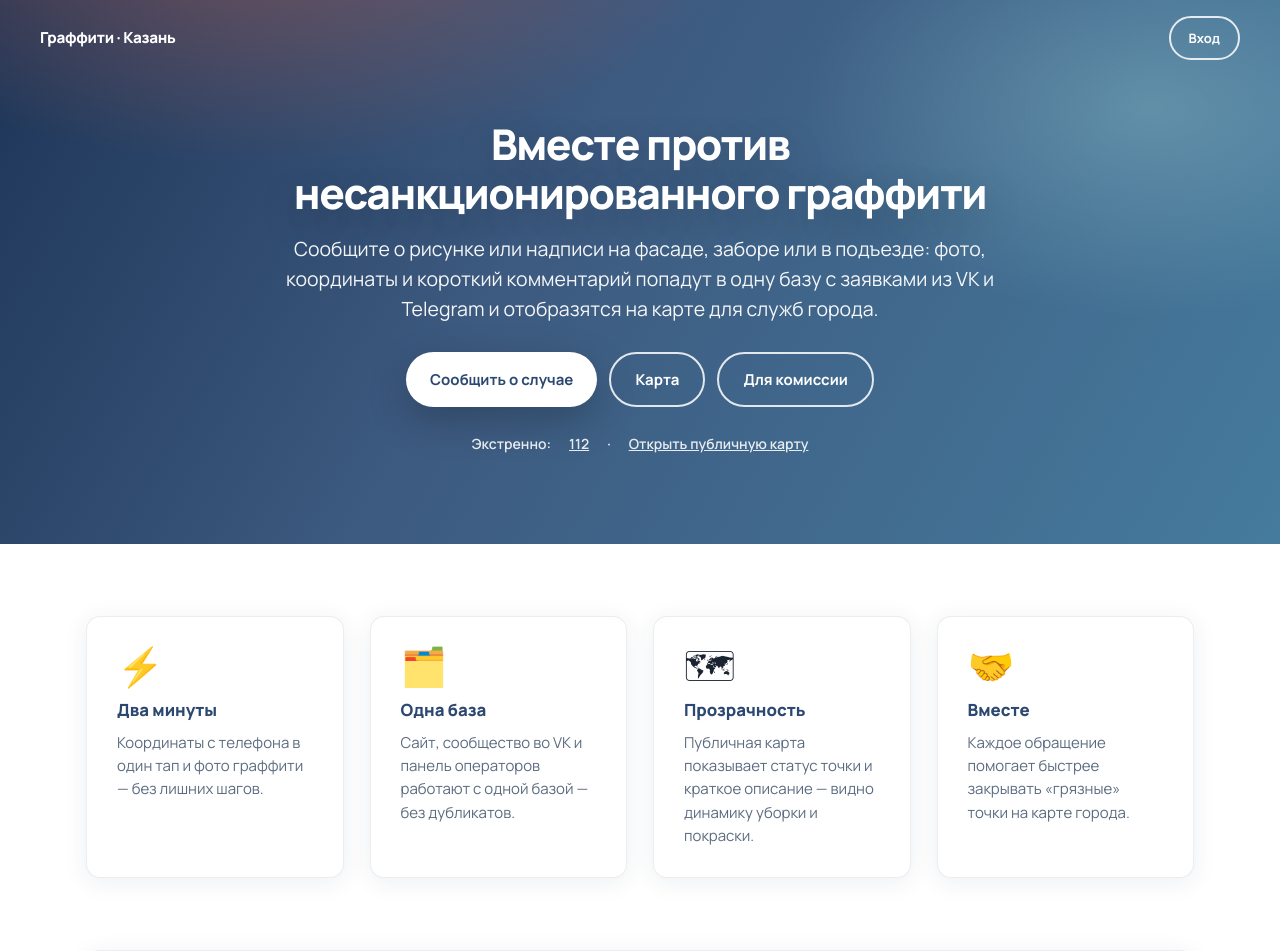
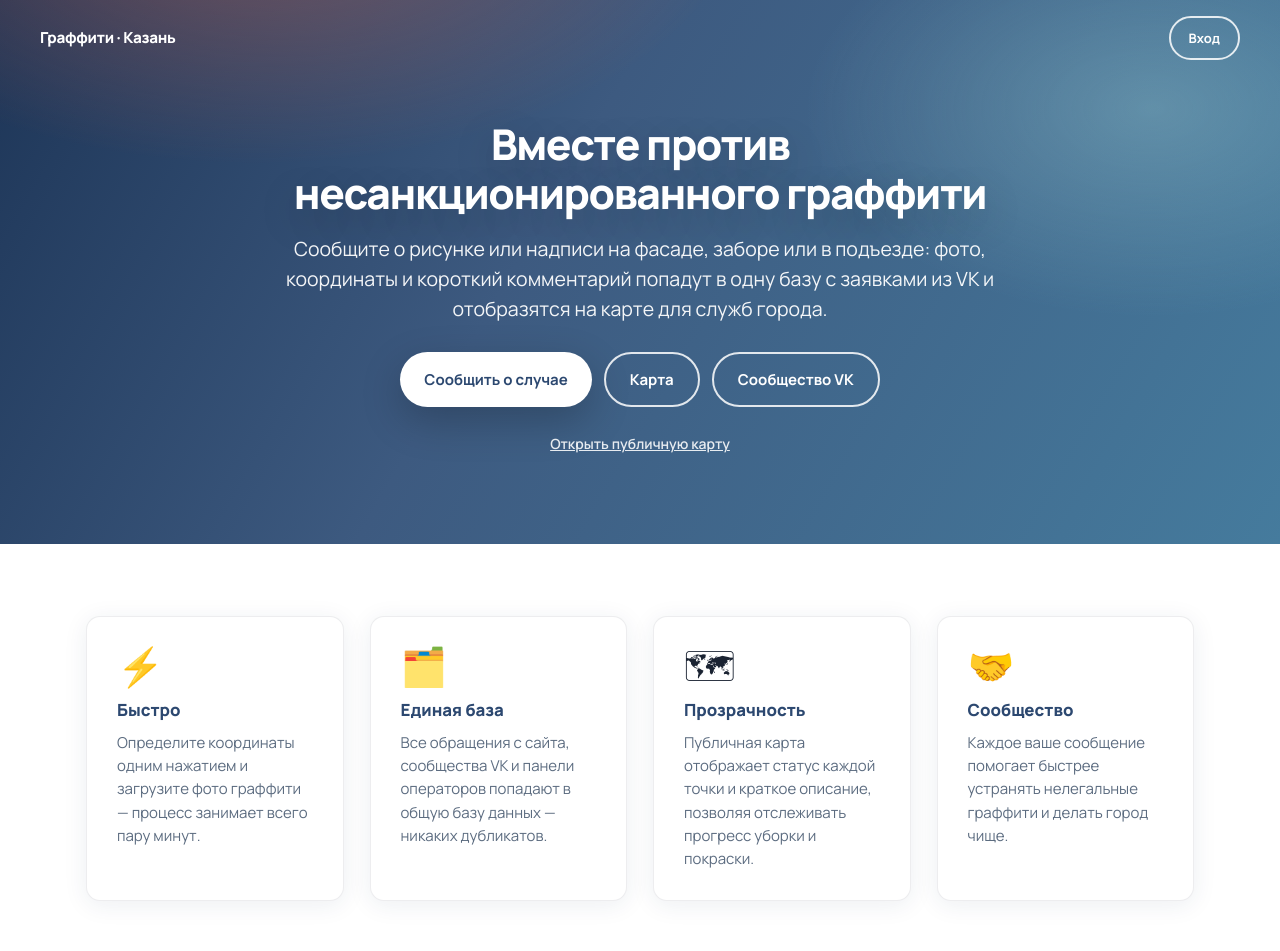
Before and after one commit to Arkady186/botgraffkazan, a FastAPI app: page / in a window 1280 px wide. Shown: the top 951 px of the page. Run offline with FastAPI, Linux system fonts and the light colour scheme; data that the repository does not hold is empty; parts of the project's set-up code (start-up, migrations or seed data) failed here and were passed over.

Commit message:
Обновление сайта: замена кнопки на VK, удаление упоминаний Telegram и экстренных номеров, перефразирование текстов

```diff
--- a/web/templates/index.html
+++ b/web/templates/index.html
@@ -3,7 +3,7 @@
 <head>
     <meta charset="UTF-8">
     <meta name="viewport" content="width=device-width, initial-scale=1.0">
-    <meta name="description" content="Сообщить о несанкционированном граффити в Казани — фото, карта заявок, связь с VK и Telegram.">
+    <meta name="description" content="Сообщить о несанкционированном граффити в Казани — фото, карта заявок, связь с VK.">
     <title>Граффити · Казань — сообщить о нелегальных рисунках</title>
     <link rel="preconnect" href="https://fonts.googleapis.com">
     <link rel="preconnect" href="https://fonts.gstatic.com" crossorigin>
@@ -25,18 +25,18 @@
         </nav>
         <div class="landing-hero-inner">
             <h1>Вместе против несанкционированного граффити</h1>
-            <p class="lead">Сообщите о рисунке или надписи на фасаде, заборе или в подъезде: фото, координаты и короткий комментарий попадут в одну базу с заявками из VK и Telegram и отобразятся на карте для служб города.</p>
+            <p class="lead">Сообщите о рисунке или надписи на фасаде, заборе или в подъезде: фото, координаты и короткий комментарий попадут в одну базу с заявками из VK и отобразятся на карте для служб города.</p>
             <div class="landing-buttons">
                 <a href="#report" class="btn-landing btn-fill">Сообщить о случае</a>
                 <a href="#map" class="btn-landing btn-outline-light">Карта</a>
-                <a href="/login" class="btn-landing btn-outline-light">Для комиссии</a>
+                <a href="https://vk.com/club237275854" class="btn-landing btn-outline-light" target="_blank" rel="noopener">Сообщество VK</a>
             </div>
             <div class="landing-strip">
-                <span>Экстренно: </span><a href="tel:112">112</a>
                 {% if vk_group_url %}
-                <span> · </span><a href="{{ vk_group_url }}" target="_blank" rel="noopener">Напишите нам во VK</a>
+                <a href="{{ vk_group_url }}" target="_blank" rel="noopener">Напишите нам во VK</a>
+                <span> · </span>
                 {% endif %}
-                <span> · </span><a href="/public-map">Открыть публичную карту</a>
+                <a href="/public-map">Открыть публичную карту</a>
             </div>
         </div>
     </header>
@@ -46,23 +46,23 @@
             <div class="features-grid">
                 <div class="feature-card">
                     <div class="icon" aria-hidden="true">⚡</div>
-                    <h3>Два минуты</h3>
-                    <p>Координаты с телефона в один тап и фото граффити — без лишних шагов.</p>
+                    <h3>Быстро</h3>
+                    <p>Определите координаты одним нажатием и загрузите фото граффити — процесс занимает всего пару минут.</p>
                 </div>
                 <div class="feature-card">
                     <div class="icon" aria-hidden="true">🗂️</div>
-                    <h3>Одна база</h3>
-                    <p>Сайт, сообщество во VK и панель операторов работают с одной базой — без дубликатов.</p>
+                    <h3>Единая база</h3>
+                    <p>Все обращения с сайта, сообщества VK и панели операторов попадают в общую базу данных — никаких дубликатов.</p>
                 </div>
                 <div class="feature-card">
                     <div class="icon" aria-hidden="true">🗺</div>
                     <h3>Прозрачность</h3>
-                    <p>Публичная карта показывает статус точки и краткое описание — видно динамику уборки и покраски.</p>
+                    <p>Публичная карта отображает статус каждой точки и краткое описание, позволяя отслеживать прогресс уборки и покраски.</p>
                 </div>
                 <div class="feature-card">
                     <div class="icon" aria-hidden="true">🤝</div>
-                    <h3>Вместе</h3>
-                    <p>Каждое обращение помогает быстрее закрывать «грязные» точки на карте города.</p>
+                    <h3>Сообщество</h3>
+                    <p>Каждое ваше сообщение помогает быстрее устранять нелегальные граффити и делать город чище.</p>
                 </div>
             </div>
 
@@ -95,7 +95,7 @@
 
             <div class="form-panel" id="report">
                 <h2>Отправить сигнал</h2>
-                <p class="form-intro">Укажите точку (геолокация или широта/долгота) и приложите хотя бы одно фото граффити. Данные попадают в ту же базу, что и обращения из VK и Telegram.</p>
+                <p class="form-intro">Укажите точку (геолокация или широта/долгота) и приложите хотя бы одно фото граффити. Данные попадают в ту же базу, что и обращения из VK.</p>
                 <div id="alert-container"></div>
                 <form id="report-form" enctype="multipart/form-data">
                     <div class="field">
@@ -131,9 +131,8 @@
     <footer class="site-footer">
         <strong>Учёт граффити · Казань</strong>
         <div class="links">
-            Контакт экстренных служб: <a href="tel:112">112</a>
             {% if vk_group_url %}
-            · Напишите нам: <a href="{{ vk_group_url }}" target="_blank" rel="noopener">сообщество VK</a>
+            Напишите нам: <a href="{{ vk_group_url }}" target="_blank" rel="noopener">сообщество VK</a>
             {% endif %}
         </div>
         <small>Исходники проекта можно открыто разместить на GitHub; секретные ключи только в переменных окружения сервера, не в репозитории.</small>
```
